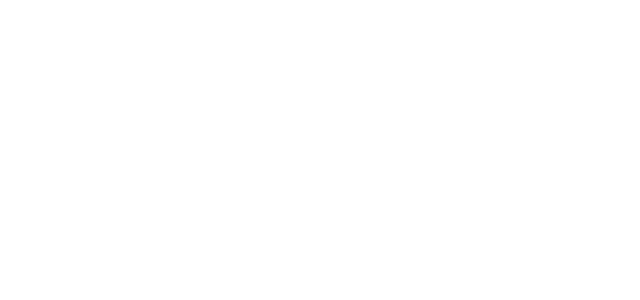
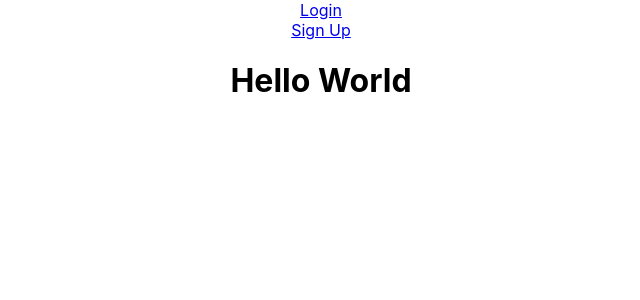
Before and after one commit to Build-Week-School-in-the-Cloud-Nov16/front-end, a React (Create React App) app in the folder school-in-the-cloud/: page / in a window 1280 px wide. Shown: the top 300 px of the page, without its empty margins (319-959 px from the left). Built offline with nearby package versions, Linux system fonts and the light colour scheme.

Commit message:
Added routes, sans Login component

```diff
--- a/school-in-the-cloud/package.json
+++ b/school-in-the-cloud/package.json
@@ -9,6 +9,7 @@
     "axios": "^0.21.0",
     "react": "^17.0.1",
     "react-dom": "^17.0.1",
+    "react-router-dom": "^5.2.0",
     "react-scripts": "4.0.0",
     "web-vitals": "^0.2.4",
     "yup": "^0.29.3"
--- a/school-in-the-cloud/src/App.js
+++ b/school-in-the-cloud/src/App.js
@@ -7,12 +7,31 @@
 
 import './App.css';
 import FormContainer from "./signUpFormComponents/FormContainer"
+import DummyComponent from "./DummyComponent/DummyComponent";
+import Nav from "./components/Nav";
 
 function App() {
   return (
+    <Router>
       <div className="App">
+        <div>
 
+        </div>
+
+        <Route exact path="/">
+          <Nav />
+          <DummyComponent />
+        </Route>
+        <Route path="/sign-up">
+          <Nav />
+          <FormContainer/>
+        </Route>
+        <Route path="/admin" component={AdminDashboard}></Route>
+        <Route path="/volunteer" component={VolunteerDashboard}></Route>
+        <Route path="/student" component={StudentDashboard}></Route>
       </div>
+    </Router>
+
 
   );
 }
--- /dev/null
+++ b/school-in-the-cloud/src/DummyComponent/DummyComponent.js
@@ -0,0 +1,11 @@
+import React from "react";
+
+export default function DummyComponent(props) {
+    return (
+        <div>
+            <h1>
+                Hello World
+            </h1>
+        </div>
+    )
+}
--- /dev/null
+++ b/school-in-the-cloud/src/components/Nav.js
@@ -0,0 +1,17 @@
+import React from "react";
+import { Link } from "react-router-dom";
+
+export default function Nav(props) {
+    return(
+        <div>
+            <nav>
+                <div>
+                    <Link to="/">Login</Link>
+                </div>
+                <div>
+                    <Link to="/sign-up">Sign Up</Link>
+                </div>
+            </nav>
+        </div>
+    )
+}
```
Also changed, not shown: 1 other file (tests, documents, lock files or other folders).
